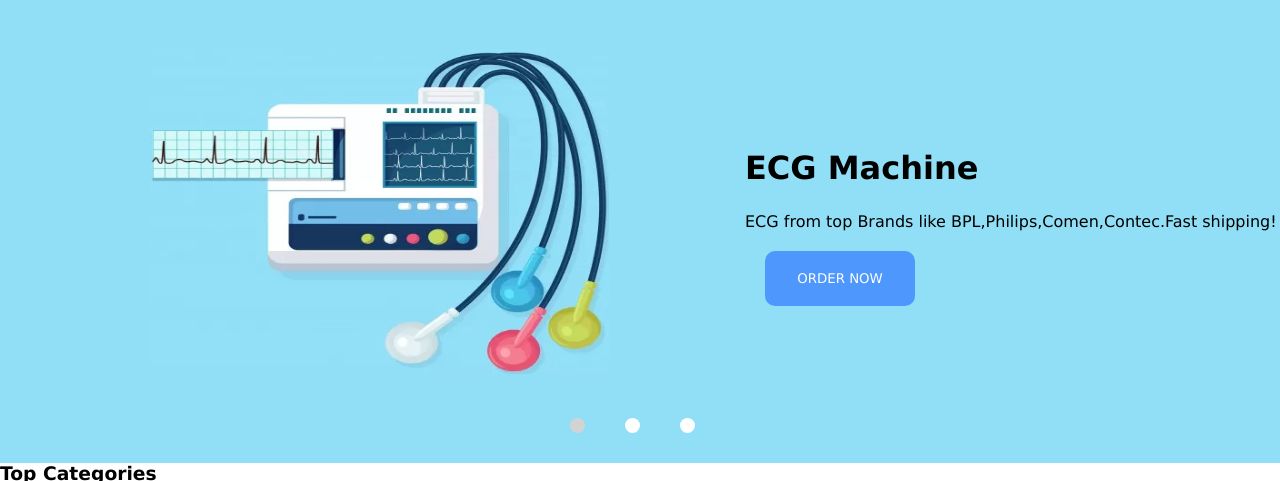
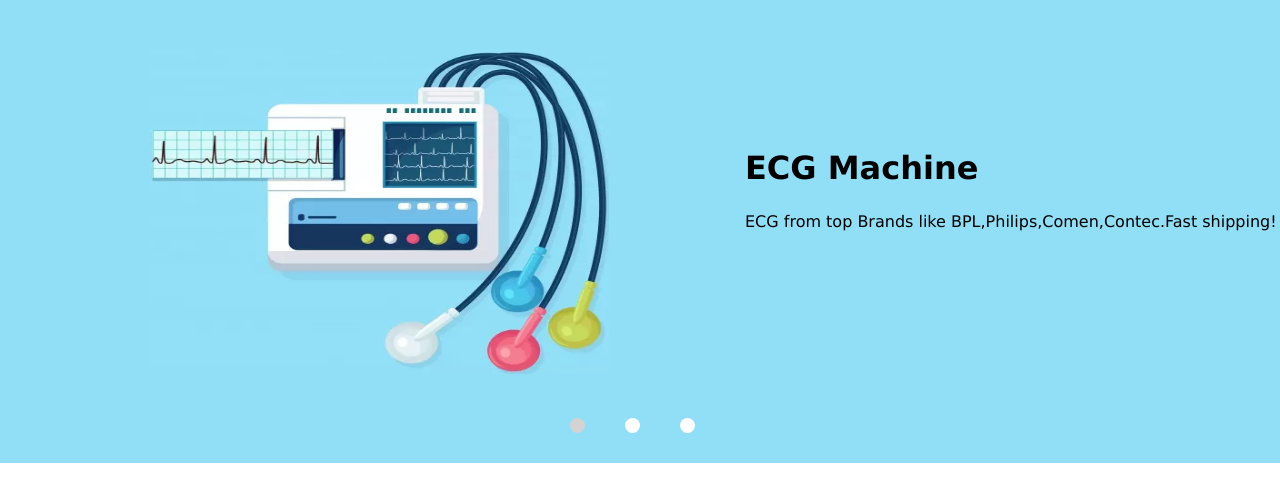
Before and after one commit to WadihChekriMorkos/web3-2021-Wadih-CHEKRI-MORKOS, a PHP site: page /home.php in a window 1280 px wide. Shown: the part 41-522 px from the top of the page. Run offline with PHP 8.4, Linux system fonts and the light colour scheme; data that the repository does not hold is empty; a stand-in replaces the project's code that opens the database connection.

Commit message:
Update home.php

```diff
--- a/home/home.php
+++ b/home/home.php
@@ -1,5 +1,6 @@
 <?php
 include "../header/header.php";
+include "../db_con/connection.php";
 ?>
 <head>
     <link rel="stylesheet" href="home.css">
@@ -14,7 +15,6 @@ include "../header/header.php";
         <div class="txt">
         <h1>ECG Machine</h1>
         <p>ECG from top Brands like BPL,Philips,Comen,Contec.Fast shipping!</p>
-        <button class="btn-slider">Order now</button>
         </div>
             </div>
     </div>
@@ -27,7 +27,6 @@ include "../header/header.php";
          <div class="txt">
         <h1>Delivering COVID19 Essentials.</h1>
         <p>Delivering essentials to fight with Covid19 like N95 Mask,Hand sanitizer,PPE kits and more.</p>
-        <button class="btn-slider">Order now</button>
     </div>
     </div>
 </div>
@@ -40,7 +39,6 @@ include "../header/header.php";
         <div class="txt">
         <h1>Oxygen Concentrator</h1>
         <p>Oxygen Concentrator from top Brands like BPL,Philips,Comen,Contec.Fast shipping!</p>
-        <button class="btn-slider">Order now</button>
     </div>
     </div>
 </div>
@@ -49,56 +47,6 @@ include "../header/header.php";
         <div class="control c2"></div>
         <div class="control c3"></div>
 </div>
-</div>
-
-<div class="top-categorie-container">
-    <h3>Top Categories</h3>
-    <div class="top-categorie">
-        <div class="top-categorie-item">
-            <img src="../categories/bipap_cipap.png" alt="">
-            <p>Bipap and Cpap</p>
-        </div>
-        <div class="top-categorie-item">
-            <img src="../categories/bipap_cipap.png" alt="">
-            <p>Bipap and Cpap</p>
-        </div>
-        <div class="top-categorie-item">
-            <img src="../categories/bipap_cipap.png" alt="">
-            <p>Bipap and Cpap</p>
-        </div>
-    </div>
-</div>
-
-
-<div class="special-container">
-    <h3>Special Offer Products</h3>
-    <div class="special-offer">
-        <div class="special-offer-item">
-            <img src="../categories/oxygen concentator.png" alt="">
-            <p>Oxygen</p>
-        </div>
-        <div class="special-offer-item">
-            <img src="../categories/oxygen concentator.png" alt="">
-            <p>Oxygen</p>
-        </div>
-        <div class="special-offer-item">
-            <img src="../categories/oxygen concentator.png" alt="">
-            <p>Oxygen</p>
-        </div>
-        <div class="special-offer-item">
-            <img src="../categories/oxygen concentator.png" alt="">
-            <p>Oxygen</p>
-        </div>
-        <div class="special-offer-item">
-            <img src="../categories/oxygen concentator.png" alt="">
-            <p>Oxygen</p>
-        </div>
-        <div class="special-offer-item">
-            <img src="../categories/oxygen concentator.png" alt="">
-            <p>Oxygen</p>
-        </div>
-
-    </div>
 </div>
 
 <div class="information-container">
```
